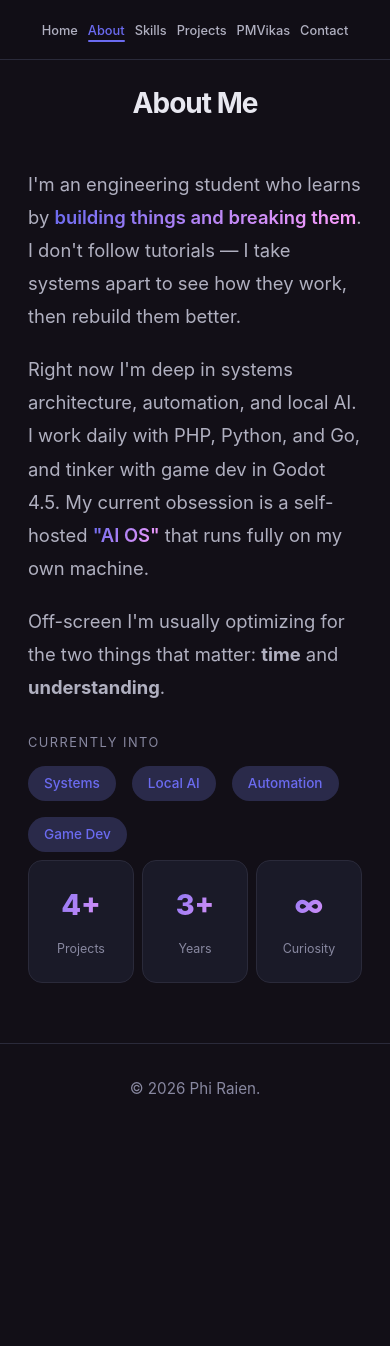
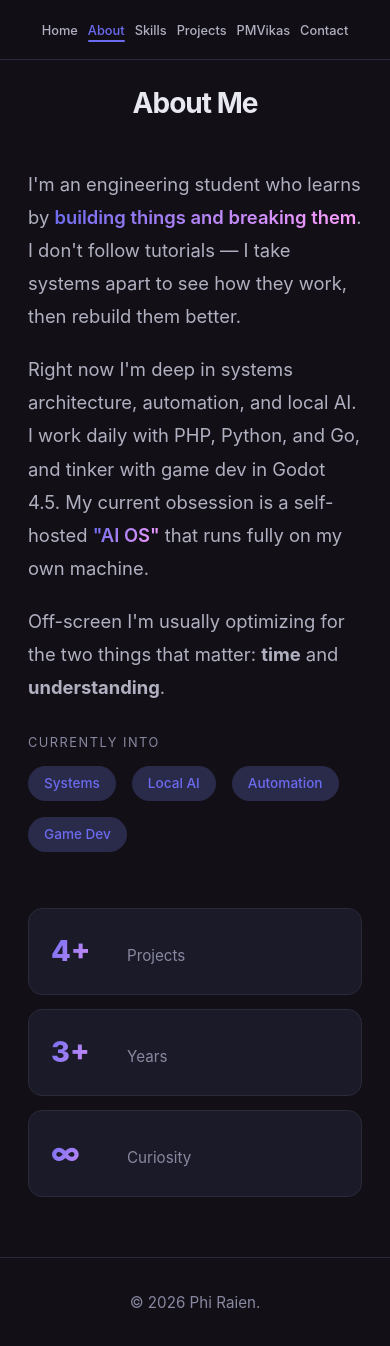
Before and after one commit to Phiraien/Portfolio, a React (Vite) app: page /Portfolio/about in a window 390 px wide. Before the commit the page ends 1133 px from the top, so only its background shows below. Built offline with nearby package versions, Linux system fonts and the light colour scheme.

Commit message:
align About + Skills: 2-col About, 3-col Skills, same max-width, clean mobile

```diff
--- a/src/App.css
+++ b/src/App.css
@@ -242,9 +242,10 @@ h2 {
 /* About */
 .about-grid {
   display: grid;
-  grid-template-columns: 1fr;
-  gap: 40px;
-  max-width: 760px;
+  grid-template-columns: 1.4fr 1fr;
+  gap: 48px;
+  align-items: center;
+  max-width: 960px;
   margin: 0 auto;
 }
 .about-text p {
@@ -279,53 +280,50 @@ h2 {
 }
 
 .about-stats {
-  display: grid;
-  grid-template-columns: repeat(3, 1fr);
-  gap: 16px;
-  max-width: 480px;
-  margin: 0 auto;
+  display: flex;
+  flex-direction: column;
+  gap: 14px;
 }
 .stat {
-  text-align: center;
-  padding: 18px 8px;
+  text-align: left;
+  padding: 18px 22px;
   background: var(--card-bg);
   border: 1px solid var(--border);
   border-radius: 14px;
   transition: transform 0.2s, border-color 0.2s;
+  display: flex;
+  align-items: baseline;
+  gap: 12px;
 }
 .stat:hover {
   transform: translateY(-3px);
   border-color: var(--accent);
 }
 .stat-num {
-  display: block;
   font-size: 1.8rem;
   font-weight: 800;
   background: linear-gradient(120deg, #6b6bf0, #ff9ffc);
   -webkit-background-clip: text;
   background-clip: text;
   -webkit-text-fill-color: transparent;
-  margin-bottom: 4px;
+  margin-bottom: 0;
+  min-width: 64px;
 }
 .stat span:last-child {
-  font-size: 0.78rem;
+  font-size: 0.95rem;
   color: var(--text-dim);
 }
 
 /* Skills */
 .skills-grid {
   display: grid;
-  grid-template-columns: repeat(4, 1fr);
-  gap: 28px;
-}
-.magnet-wrap {
-  display: block;
+  grid-template-columns: repeat(3, 1fr);
+  gap: 24px;
+  max-width: 960px;
+  margin: 0 auto;
 }
 .skill-cat {
   padding: 0;
-}
-.border-glow-card.skill-cat {
-  box-shadow: none;
 }
 .skill-cat .border-glow-inner {
   padding: 28px;
@@ -540,10 +538,9 @@ button:focus-visible {
   body { font-size: 16px; }
   .hero-name .text-content { font-size: 2.75rem !important; }
   .about-grid { grid-template-columns: 1fr; }
-  .skills-grid { grid-template-columns: 1fr 1fr; }
+  .skills-grid { grid-template-columns: 1fr; }
   .nav-links { gap: 14px; }
   .nav-links a { font-size: 0.85rem; }
-  .about-stats { grid-template-columns: repeat(3, 1fr); }
   .page-section { padding: 80px 0 60px; }
   .projects-grid { grid-template-columns: 1fr; }
   h2 { font-size: 1.75rem; margin-bottom: 40px; }
@@ -556,9 +553,6 @@ button:focus-visible {
   .tagline { font-size: 1.1rem; }
   .nav-links a { font-size: 0.8rem; }
   .nav-links { gap: 10px; }
-  .about-stats { gap: 12px; grid-template-columns: repeat(3, 1fr); }
-  .stat { padding: 20px 12px; }
-  .about-stats { gap: 8px; }
   .hero-links { flex-direction: column; align-items: center; }
   .btn { width: 100%; max-width: 260px; text-align: center; }
   .footer-inner { flex-direction: column; gap: 16px; }
--- a/src/pages/About.jsx
+++ b/src/pages/About.jsx
@@ -13,6 +13,7 @@ export default function About() {
         >
           About Me
         </motion.h2>
+        <div className="about-grid">
           <motion.div
             className="about-text"
             initial={{ opacity: 0, y: 20 }}
@@ -64,6 +65,7 @@ export default function About() {
             </div>
           </motion.div>
         </div>
+      </div>
     </section>
   );
 }
```
Lines whose indentation alone changed are shown as unchanged.
